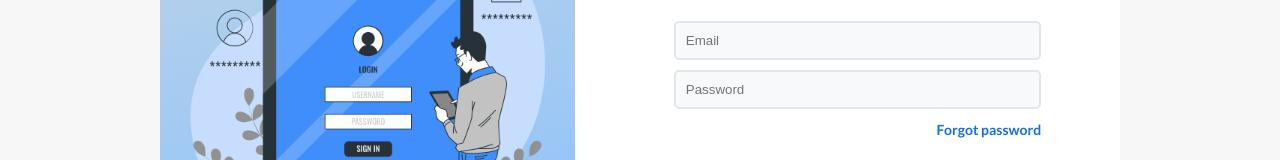
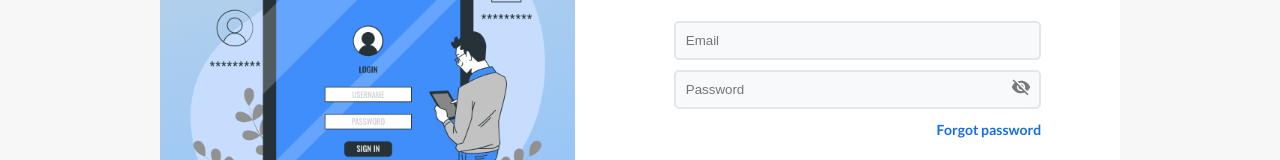
Before and after one commit to ambikaprasad21/pc-client, a React (Vite) app: page /auth/login in a window 1280 px wide. Shown: the part 252-412 px from the top of the page. Built offline with nearby package versions, Linux system fonts and the light colour scheme; the HTML template or start-up script is replaced by a standard one.

Commit message:
added password eye to login , changed trash icon, increased width or add member form.

```diff
--- a/src/modalwindows/AddMember.jsx
+++ b/src/modalwindows/AddMember.jsx
@@ -39,7 +39,7 @@ function AddMember({ onCloseModal }) {
     <div
       style={{
         // padding: "0 1.4rem",
-        width: "fit-content",
+        width: "30rem",
         display: "flex",
         flexDirection: "column",
         gap: "2.4rem",
--- a/src/pages/Login.jsx
+++ b/src/pages/Login.jsx
@@ -9,6 +9,7 @@ import toast from "react-hot-toast";
 import { API, APIHEADER } from "../utility/constant";
 import { UserContext } from "../context/UserContext";
 import SpinnerSm from "../ui/SpinnerSm";
+import { MdVisibility, MdVisibilityOff } from "react-icons/md";
 
 const Error = styled.span`
   font-size: 1rem;
@@ -16,8 +17,25 @@ const Error = styled.span`
   color: #d71e1e;
 `;
 
+const PasswordInput = styled.div`
+  display: flex;
+  align-items: center;
+  gap: 2rem;
+  position: relative;
+  input {
+    flex-grow: 1;
+  }
+
+  span {
+    position: absolute;
+    right: 1rem;
+    z-index: 10;
+  }
+`;
+
 function Login() {
   const [loader, setLoader] = useState(false);
+  const [isVisible, setIsVisible] = useState(false);
   const navigate = useNavigate();
   const { register, handleSubmit, formState, watch } = useForm();
   const { errors } = formState;
@@ -122,14 +140,23 @@ function Login() {
                   )}
                 </Row>
                 <Row gap="5px">
+                  <PasswordInput>
                     <input
-                    type="password"
+                      type={isVisible ? "text" : "password"}
                       placeholder="Password"
                       id="password"
                       {...register("password", {
                         required: "This field is required.",
                       })}
                     />
+                    <span onClick={() => setIsVisible((prev) => !prev)}>
+                      {isVisible ? (
+                        <MdVisibility size="2rem" color="#797979" />
+                      ) : (
+                        <MdVisibilityOff size="2rem" color="#797979" />
+                      )}
+                    </span>
+                  </PasswordInput>
                   {errors?.password?.message && (
                     <Error>{errors.password.message}</Error>
                   )}
--- a/src/pages/Login.module.css
+++ b/src/pages/Login.module.css
@@ -111,7 +111,7 @@
 .d-c input {
   border: 2px solid #e3e7eb;
   background-color: #f8f9fa;
-  color: #b7babf;
+  color: #000;
   padding: 1rem 1rem;
   border-radius: 5px;
 }
--- a/src/pages/Members.jsx
+++ b/src/pages/Members.jsx
@@ -1,6 +1,7 @@
 import Button from "./../ui/Button";
 import { AiOutlineSearch } from "react-icons/ai";
 import { FaPencilAlt, FaTrashAlt } from "react-icons/fa";
+import { MdDelete } from "react-icons/md";
 // import memberData from "./../data/memberData";
 import Avatar from "./../components/Avatar";
 import Row from "./../ui/Row";
@@ -196,11 +197,7 @@ function Members() {
 
                   <Modal>
                     <Modal.Open opens="upload-pp">
-                      <FaTrashAlt
-                        color="#D70000"
-                        size={"1.6rem"}
-                        cursor="pointer"
-                      />
+                      <MdDelete color="red" size="2rem" cursor="pointer" />
                     </Modal.Open>
                     <Modal.Window name={"upload-pp"}>
                       <ConfirmDelete
--- a/src/ui/MainNav.jsx
+++ b/src/ui/MainNav.jsx
@@ -23,6 +23,7 @@ import {
   MdDynamicFeed,
   MdLan,
 } from "react-icons/md";
+import { FaTrashAlt } from "react-icons/fa";
 
 // import { MdRestore } from "react-icons/md";
 
@@ -110,7 +111,7 @@ function MainNav() {
         </li>
         <li>
           <StyledNavLink to="/trash">
-            <MdDelete />
+            <FaTrashAlt />
             <span>Trash</span>
           </StyledNavLink>
         </li>
```
Lines whose indentation alone changed are shown as unchanged.
